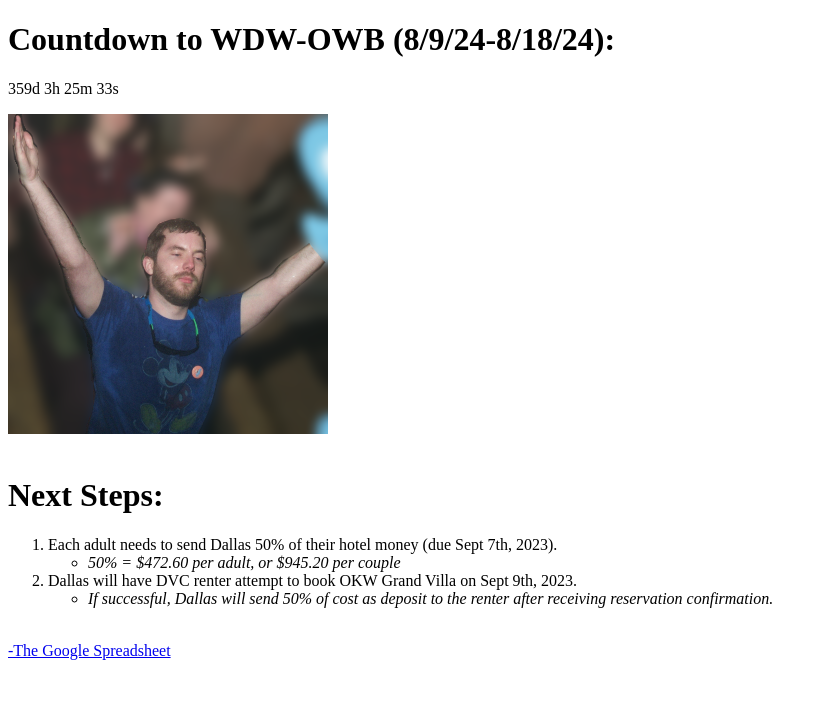
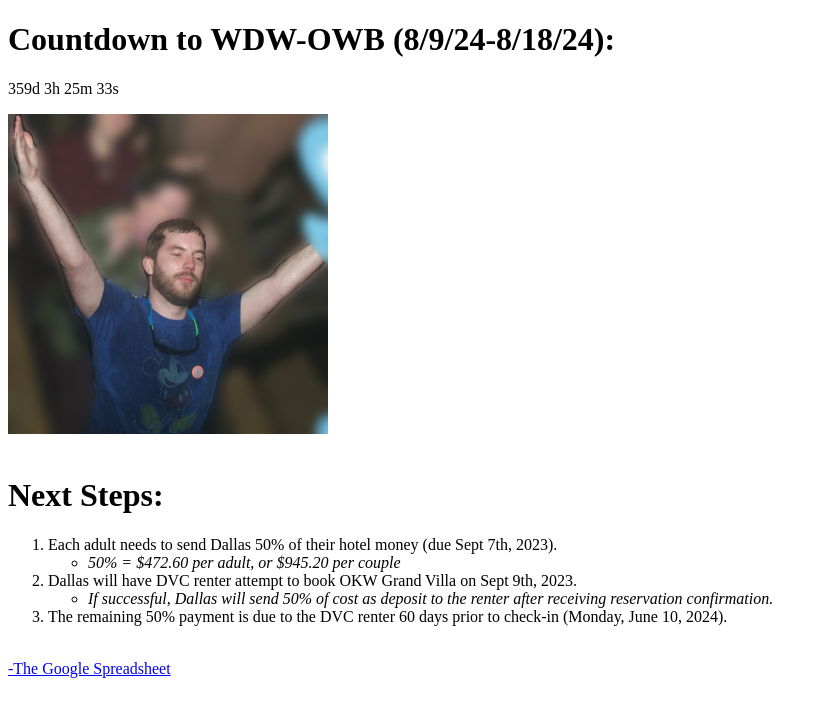
Before and after one commit to dallasodom/wdw2024, a Jekyll site: the page built from index.html, in a window 1280 px wide. Shown: the top 717 px of the page, without its empty margins (0-827 px from the left). Built offline with Jekyll 4.4.1, drawn with Linux system fonts in a browser that asks for light colours.

Commit message:
added 2nd payment info

```diff
--- a/index.html
+++ b/index.html
@@ -31,6 +31,9 @@
             <i>If successful, Dallas will send 50% of cost as deposit to the renter after receiving reservation confirmation.</i>
           </li>
         </ul>
+      </li>
+      <li>
+        The remaining 50% payment is due to the DVC renter 60 days prior to check-in (Monday, June 10, 2024).
       </li>
     </ol>
   </p>
```
